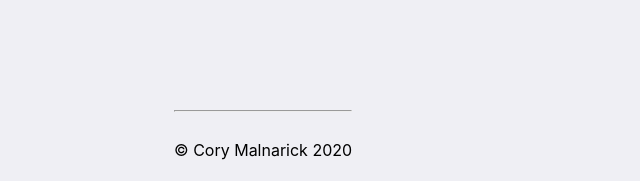
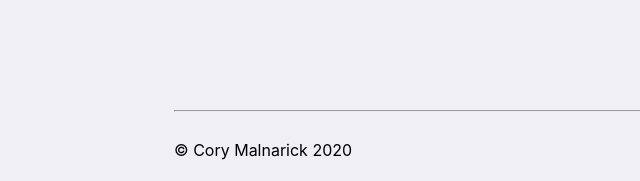
Before and after one commit to foundmonster/foundmonster.github.io, a Jekyll site: the page built from index.html, in a window 1280 px wide. Shown: the part 716-897 px from the top of the page, without its empty margins (242-882 px from the left). Built offline with Jekyll 4.4.1, drawn with Linux system fonts in a browser that asks for light colours.

Commit message:
added width 100% to see if that does it

```diff
--- a/_sass/main.scss
+++ b/_sass/main.scss
@@ -61,8 +61,7 @@ a:active {
 
 footer {
 	position: absolute !important;
-	max-width: 28rem;
-	margin: auto;
+	width: 100%;
     margin-bottom: 24px;
 	bottom: 0px;
 }
```
